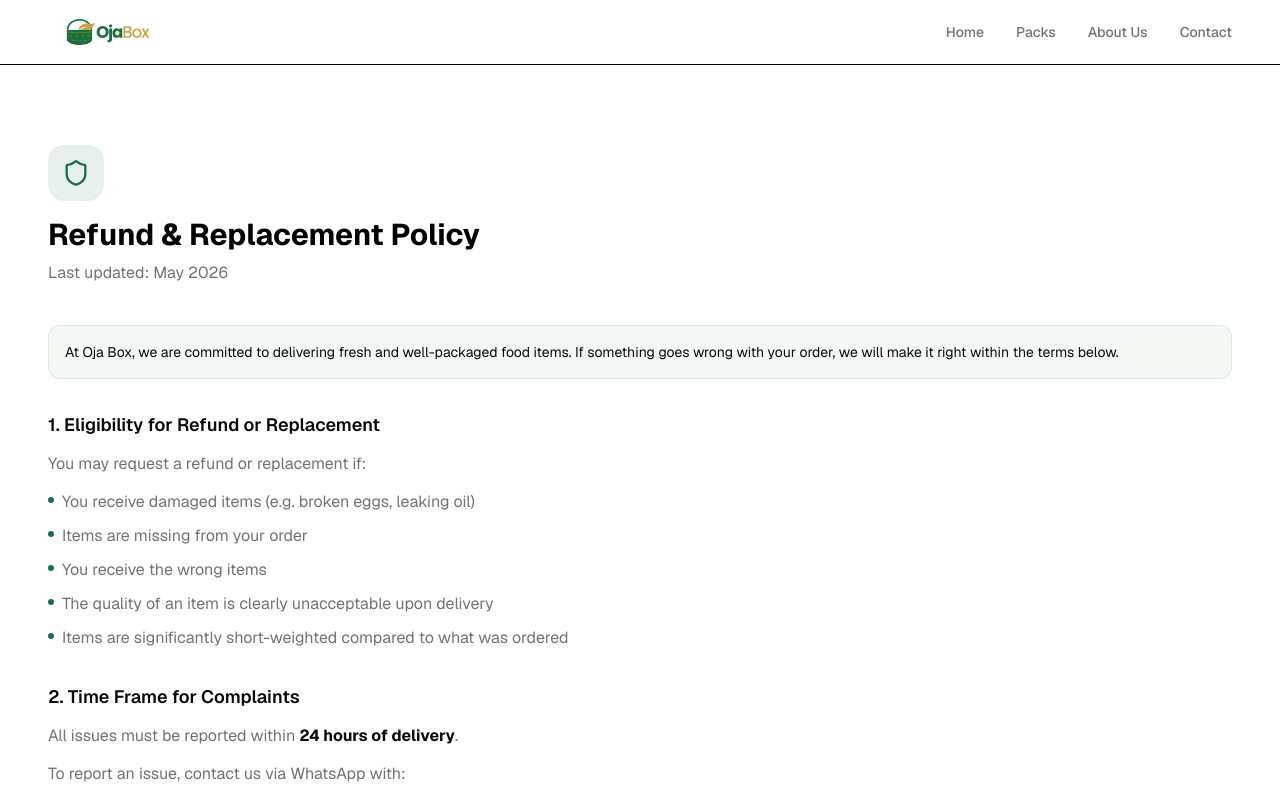
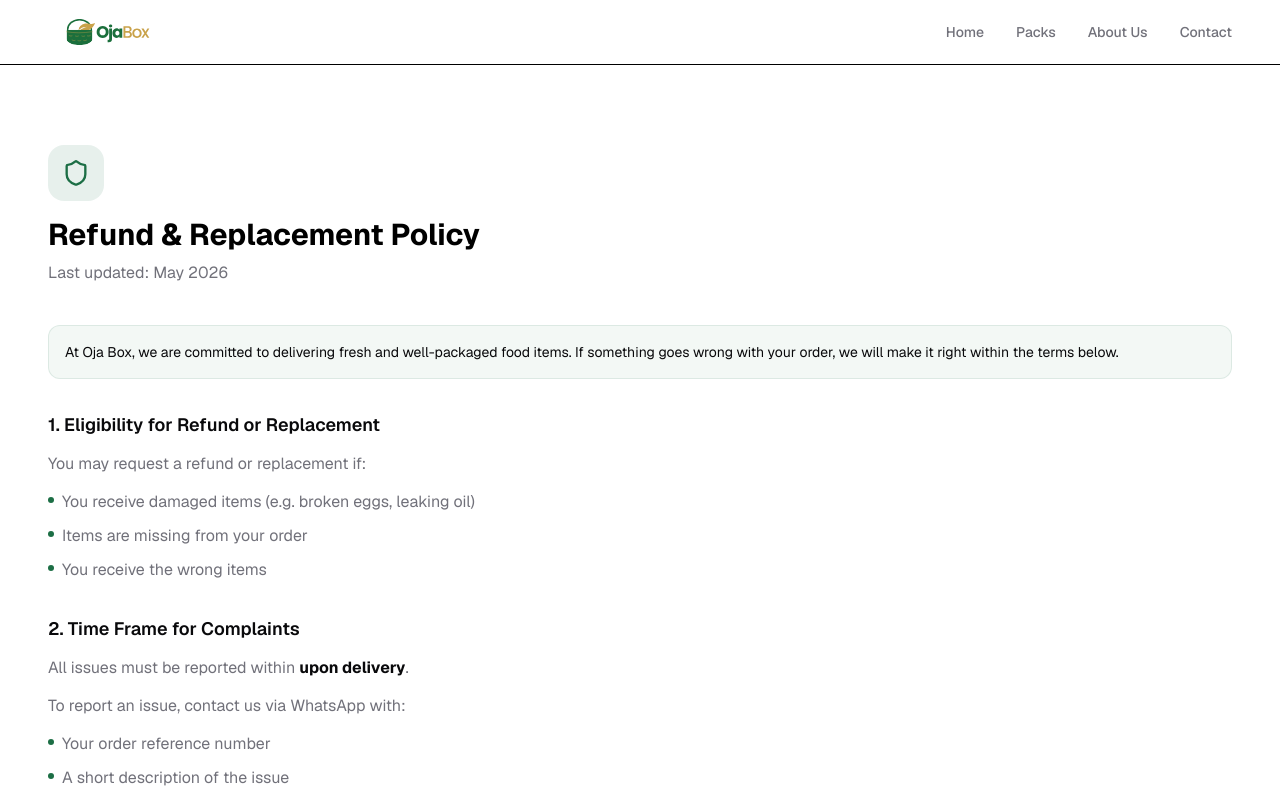
Before and after one commit to nextlynx-AI-Ltd/ojaboxVersionOneProject, a Next.js app: page /refund-policy in a window 1280 px wide. Shown: the top 800 px of the page. Built offline with nearby package versions, Linux system fonts and the light colour scheme.

Commit message:
fix: policies

```diff
--- a/src/app/delivery-policy/page.tsx
+++ b/src/app/delivery-policy/page.tsx
@@ -71,7 +71,7 @@ const DeliveryPolicy = () => (
       <section>
         <h2 className="text-lg font-semibold text-foreground mb-3">2. Delivery Timeframe</h2>
         <p className="mb-3">
-          Orders are typically delivered within <strong className="text-foreground">24–48 hours</strong> of
+          Orders are typically delivered within <strong className="text-foreground">24 hours</strong> of
           payment confirmation. Delivery times may vary based on:
         </p>
         <ul className="space-y-2 list-none">
@@ -96,7 +96,7 @@ const DeliveryPolicy = () => (
       <section>
         <h2 className="text-lg font-semibold text-foreground mb-3">3. Order Tracking</h2>
         <p className="mb-3">
-          You will receive WhatsApp and email updates at each stage of your order:
+          You will receive WhatsApp updates at each stage of your order:
         </p>
         <ul className="space-y-2 list-none">
           {[
@@ -129,7 +129,7 @@ const DeliveryPolicy = () => (
         </ul>
       </section>
 
-      <section>
+      {/* <section>
         <h2 className="text-lg font-semibold text-foreground mb-3">5. Delivery Partners</h2>
         <p>
           Oja Box works with trusted logistics partners to handle deliveries.
@@ -137,13 +137,13 @@ const DeliveryPolicy = () => (
           we are not liable for delays caused by third-party logistics issues
           outside our control.
         </p>
-      </section>
+      </section> */}
 
       <section>
         <h2 className="text-lg font-semibold text-foreground mb-3">6. Damaged or Missing Items on Delivery</h2>
         <p>
           If you receive damaged or missing items, please inspect your order immediately
-          upon delivery and report any issues within 24 hours. For full details on how
+          upon delivery and report any issues upon delivery. For full details on how
           we handle this, please read our{" "}
           <Link href="/refund-policy" className="text-primary hover:underline">
             Refund & Replacement Policy
--- a/src/app/privacy-policy/page.tsx
+++ b/src/app/privacy-policy/page.tsx
@@ -68,7 +68,7 @@ const PrivacyPolicy = () => (
         </p>
       </section>
 
-      <section>
+      {/* <section>
         <h2 className="text-lg font-semibold text-foreground mb-3">3. How We Store Your Information</h2>
         <p className="mb-3">
           Your order information is stored securely in Airtable, a cloud-based database
@@ -78,7 +78,7 @@ const PrivacyPolicy = () => (
           Payment information is handled entirely by Paystack and is never stored on
           our servers. Paystack is PCI-DSS compliant and meets international security standards.
         </p>
-      </section>
+      </section> */}
 
       <section>
         <h2 className="text-lg font-semibold text-foreground mb-3">4. Who We Share Your Information With</h2>
@@ -100,16 +100,16 @@ const PrivacyPolicy = () => (
         </p>
       </section>
 
-      <section>
+      {/* <section>
         <h2 className="text-lg font-semibold text-foreground mb-3">5. How Long We Keep Your Information</h2>
         <p>
           We retain your order information for up to 12 months for record-keeping and
           customer service purposes. After this period, your personal data is deleted
           from our systems unless required by law to retain it longer.
         </p>
-      </section>
+      </section> */}
 
-      <section>
+      {/* <section>
         <h2 className="text-lg font-semibold text-foreground mb-3">6. Your Rights</h2>
         <p className="mb-3">Under the Nigerian Data Protection Regulation (NDPR), you have the right to:</p>
         <ul className="space-y-2 list-none">
@@ -130,7 +130,7 @@ const PrivacyPolicy = () => (
           To exercise any of these rights, contact us via WhatsApp and we will respond
           within 7 business days.
         </p>
-      </section>
+      </section> */}
 
       <section>
         <h2 className="text-lg font-semibold text-foreground mb-3">7. Cookies</h2>
--- a/src/app/refund-policy/page.tsx
+++ b/src/app/refund-policy/page.tsx
@@ -32,8 +32,6 @@ const RefundPolicy = () => (
             "You receive damaged items (e.g. broken eggs, leaking oil)",
             "Items are missing from your order",
             "You receive the wrong items",
-            "The quality of an item is clearly unacceptable upon delivery",
-            "Items are significantly short-weighted compared to what was ordered",
           ].map((item) => (
             <li key={item} className="flex items-start gap-2">
               <span className="h-1.5 w-1.5 rounded-full bg-primary mt-2 shrink-0" />
@@ -46,7 +44,7 @@ const RefundPolicy = () => (
       <section>
         <h2 className="text-lg font-semibold text-foreground mb-3">2. Time Frame for Complaints</h2>
         <p className="mb-3">
-          All issues must be reported within <strong className="text-foreground">24 hours of delivery</strong>.
+          All issues must be reported within <strong className="text-foreground">upon delivery</strong>.
         </p>
         <p className="mb-3">To report an issue, contact us via WhatsApp with:</p>
         <ul className="space-y-2 list-none">
@@ -93,7 +91,7 @@ const RefundPolicy = () => (
           {[
             "Change of mind after delivery",
             "Minor variations in size, weight, or packaging",
-            "Issues reported after 24 hours of delivery",
+            "Issues reported after signing the confirmation form upon delivery",
             "Incorrect delivery details provided by the customer",
           ].map((item) => (
             <li key={item} className="flex items-start gap-2">
--- a/src/app/terms-of-service/page.tsx
+++ b/src/app/terms-of-service/page.tsx
@@ -14,7 +14,7 @@ const TermsOfService = () => (
         <FileText className="h-7 w-7 text-primary" />
       </div>
       <h1 className="text-3xl font-bold mb-2">Terms of Service</h1>
-      <p className="text-muted-foreground">Last updated: May 2026</p>
+      <p className="text-muted-foreground">Last updated: September 2026</p>
     </div>
 
     <div className="space-y-8 text-muted-foreground leading-relaxed">
@@ -38,7 +38,6 @@ const TermsOfService = () => (
         <p className="mb-3">To use Oja Box you must:</p>
         <ul className="space-y-2 list-none">
           {[
-            "Be at least 18 years of age",
             "Provide accurate and complete delivery information",
             "Have a valid means of payment via Paystack",
             "Be located within our current delivery zones in Lagos",
@@ -128,7 +127,7 @@ const TermsOfService = () => (
           {[
             "Providing accurate delivery details at the time of order",
             "Being available or having someone available to receive your delivery",
-            "Inspecting your order upon delivery and reporting issues within 24 hours",
+            "Inspecting your order upon delivery and reporting issues upon delivery",
             "Not providing false information when placing an order",
           ].map((item) => (
             <li key={item} className="flex items-start gap-2">
@@ -147,7 +146,6 @@ const TermsOfService = () => (
         <ul className="space-y-2 list-none">
           {[
             "Indirect or consequential losses arising from use of our service",
-            "Delays caused by third-party logistics partners",
             "Loss or damage caused by incorrect delivery information provided by the customer",
             "Price fluctuations in the general market beyond our control",
           ].map((item) => (
```
